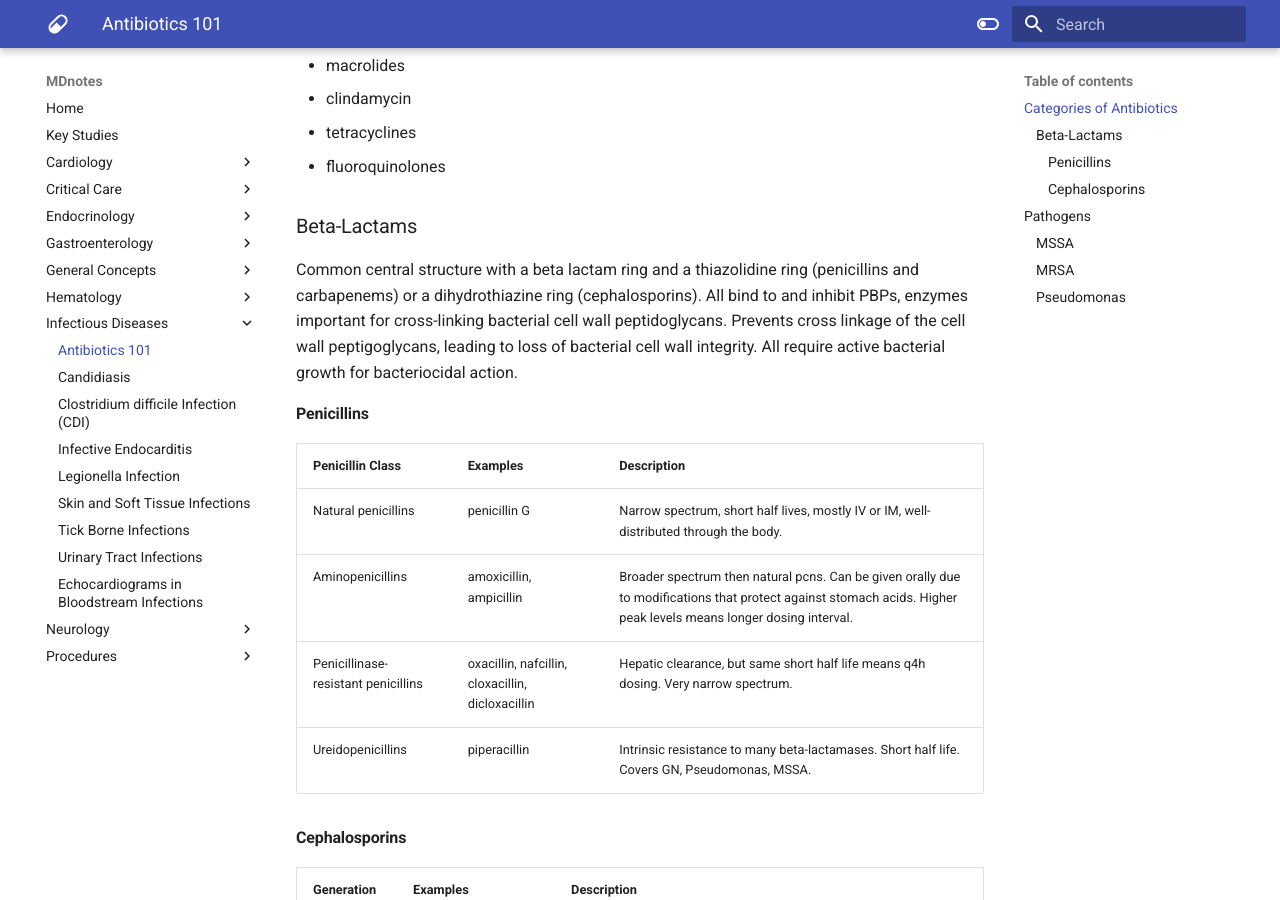
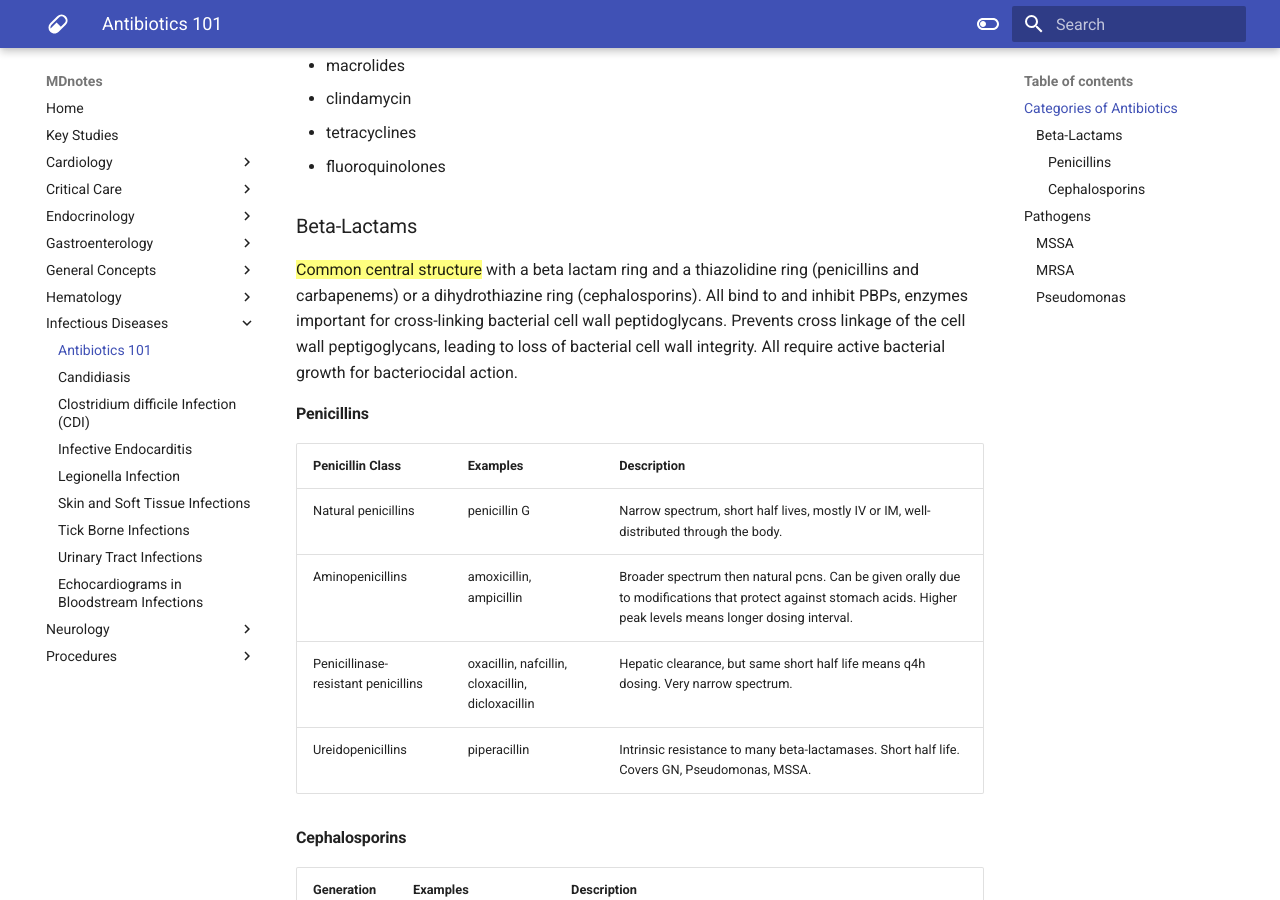
Before and after one commit to jzpero/mdnotes, an MkDocs documentation site: the page built from docs/Infectious Diseases/Antibiotics 101.md, in a window 1280 px wide and 900 px high, scrolled down 413 px. Built offline with MkDocs 1.6.1 and Material for MkDocs 9.7.7, drawn with Linux system fonts in a browser that asks for light colours.

Commit message:
highlists

```diff
--- a/docs/Infectious Diseases/Antibiotics 101.md
+++ b/docs/Infectious Diseases/Antibiotics 101.md
@@ -14,7 +14,7 @@
 - fluoroquinolones
 
 ### Beta-Lactams
-Common central structure with a beta lactam ring and a thiazolidine ring (penicillins and carbapenems) or a dihydrothiazine ring (cephalosporins).
+==Common central structure== with a beta lactam ring and a thiazolidine ring (penicillins and carbapenems) or a dihydrothiazine ring (cephalosporins).
 All bind to and inhibit PBPs, enzymes important for cross-linking bacterial cell wall peptidoglycans. Prevents cross linkage of the cell wall peptigoglycans, leading to loss of bacterial cell wall integrity. All require active bacterial growth for bacteriocidal action.
 
 #### Penicillins
```
